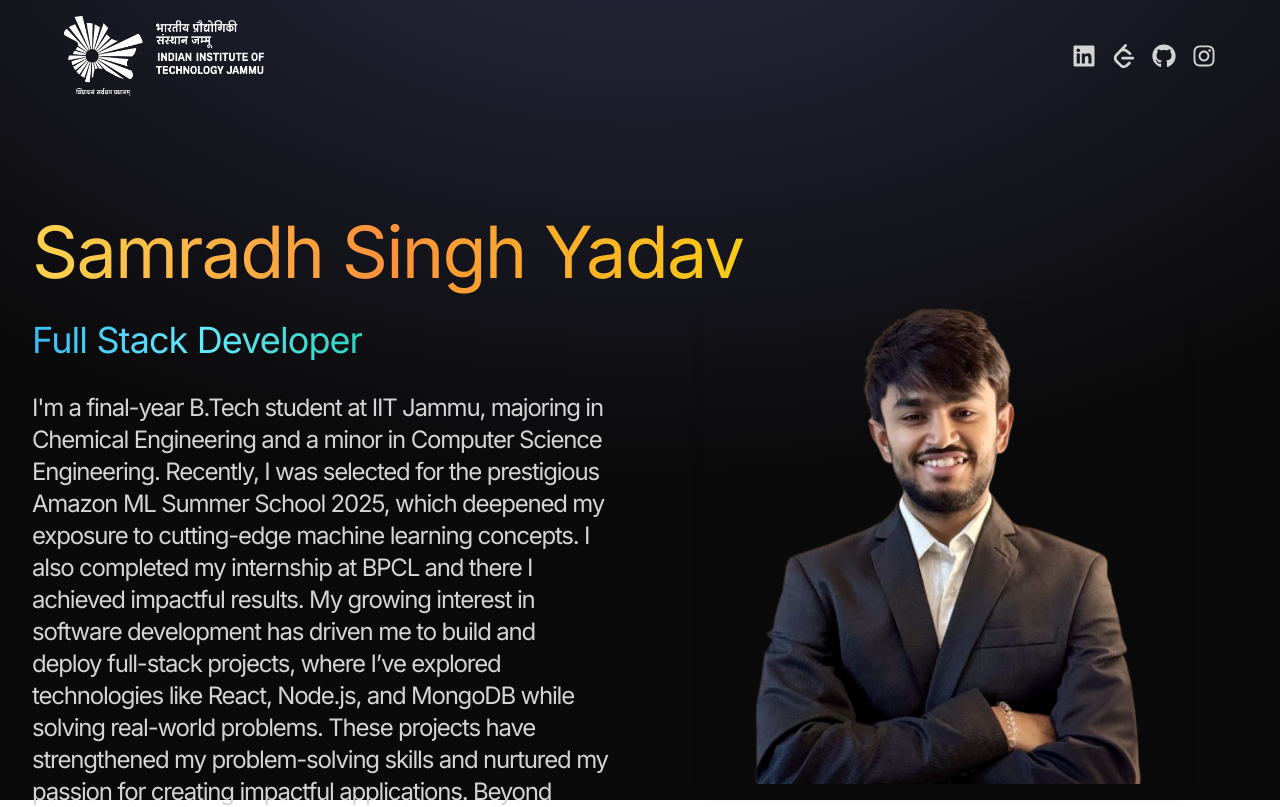
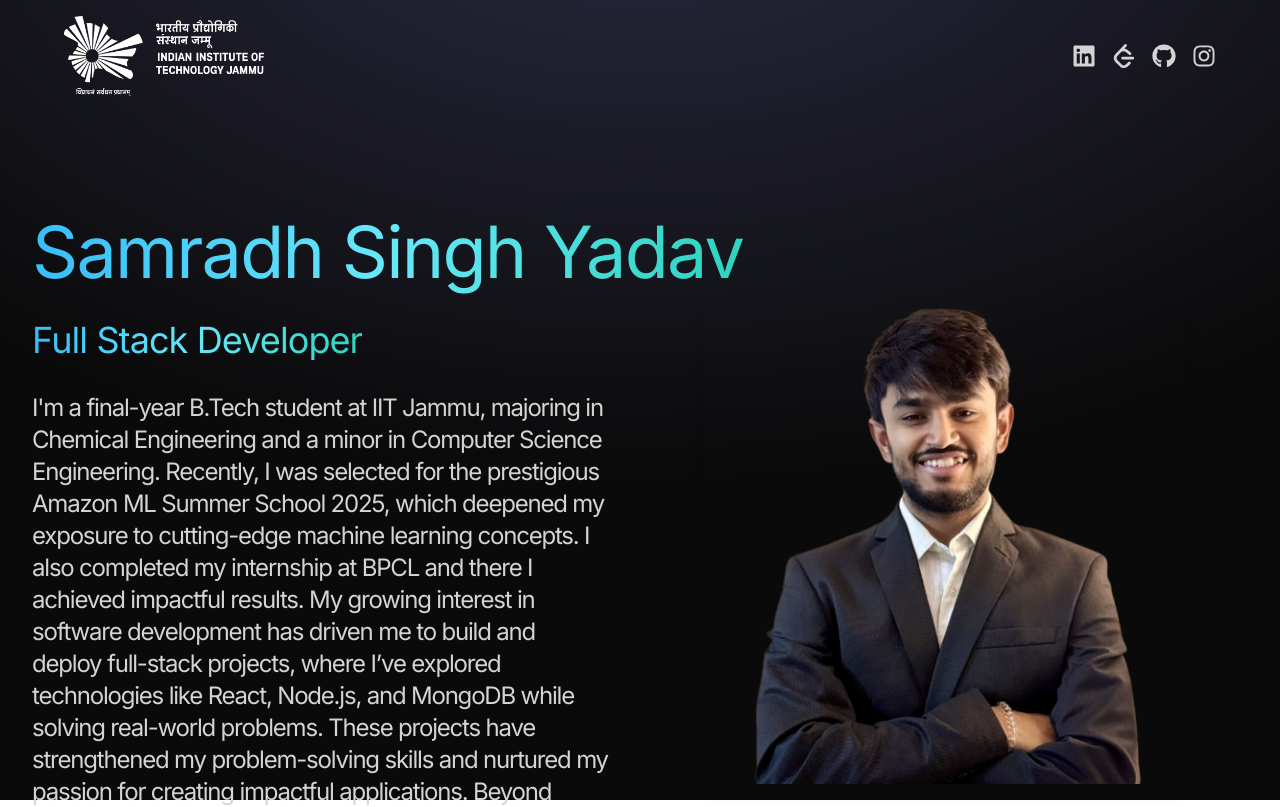
Before and after one commit to samradhyadav/portfolio-samradh, a React (Vite) app: page / in a window 1280 px wide. Shown: the top 807 px of the page. Built offline with nearby package versions, Linux system fonts and the light colour scheme.

Commit message:
Update Hero.jsx

```diff
--- a/src/components/Hero.jsx
+++ b/src/components/Hero.jsx
@@ -22,7 +22,8 @@
             variants={container(0)}
             initial="hidden"
             animate="visible"
-            className="whitespace-nowrap pb-8 text-4xl font-italic tracking-tight lg:mt-16 lg:text-7xl text-transparent bg-clip-text bg-gradient-to-r from-amber-300 via-orange-400 to-yellow-400
+            className="whitespace-nowrap pb-8 text-4xl font-italic tracking-tight lg:mt-16 lg:text-7xl text-transparent bg-clip-text bg-gradient-to-r from-sky-400 via-cyan-300 to-teal-400
+
 
  ">
               Samradh Singh Yadav
```
